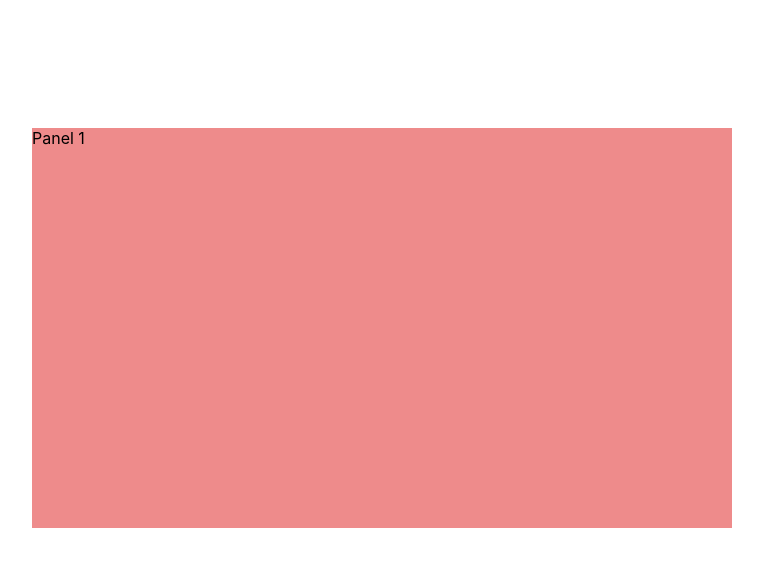
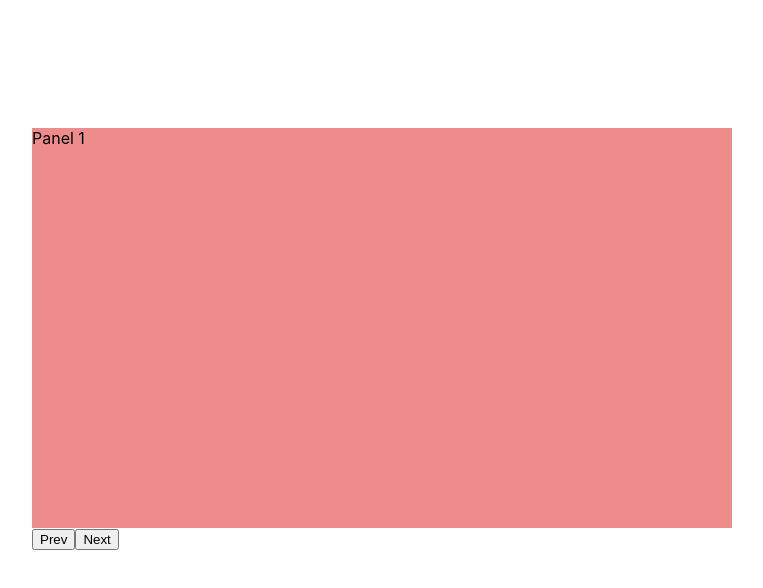
Before and after one commit to marlon307/SlideReact, a Next.js app: page / in a window 1280 px wide. Shown: the top 588 px of the page, without its empty margins (258-1021 px from the left). Built offline with nearby package versions, Linux system fonts and the light colour scheme.

Commit message:
Add btn next prev

```diff
--- a/components/Slide.tsx
+++ b/components/Slide.tsx
@@ -21,26 +21,31 @@ function Slide({ children }: Props) {
   const [initpositinX, setInitpositinX] = useState(0);
   const [index, setIndex] = useState(1);
 
-  function starEvent(event: { nativeEvent: { offsetX: React.SetStateAction<number>; }; }) {
-    setStartEv(true)
-    setInitpositinX(event.nativeEvent.offsetX);
-  }
-
-  function finishEvent() {
-    setStartEv(false);
+  function prev() {
     const nextindex = slideRef.current?.offsetWidth!;
-
-    if (positonX > finishPosition) {
     setIndex(index - 1);
     const calRight = nextindex + finishPosition;
     setPositionX(calRight);
     setFinishPosition(calRight);
-    } else {
+  }
+
+  function next() {
+    const nextindex = slideRef.current?.offsetWidth!;
     setIndex(index + 1);
     const calcLeft = -nextindex * index;
     setPositionX(calcLeft);
     setFinishPosition(calcLeft)
   }
+
+  function finishEvent() {
+    setStartEv(false);
+    if (positonX > finishPosition) prev();
+    else next();
+  }
+
+  function starEvent(event: { nativeEvent: { offsetX: React.SetStateAction<number>; }; }) {
+    setStartEv(true)
+    setInitpositinX(event.nativeEvent.offsetX);
   }
 
   useEffect(() => {
@@ -60,12 +65,12 @@ function Slide({ children }: Props) {
   }, [startEv, slideRef, initpositinX, finishPosition]);
 
   return (
+    <>
       <div
         ref={ slideRef }
         className={ style.movePanel }
         onMouseDown={ starEvent }
         onMouseUp={ finishEvent }
-      onMouseLeave={ finishEvent }
       >
         <div
           className={ style.slide }
@@ -77,6 +82,9 @@ function Slide({ children }: Props) {
           { children }
         </div>
       </div>
+      <button onClick={ prev }>Prev</button>
+      <button onClick={ next }>Next</button>
+    </>
   )
 }
 
```
Lines whose indentation alone changed are shown as unchanged.
